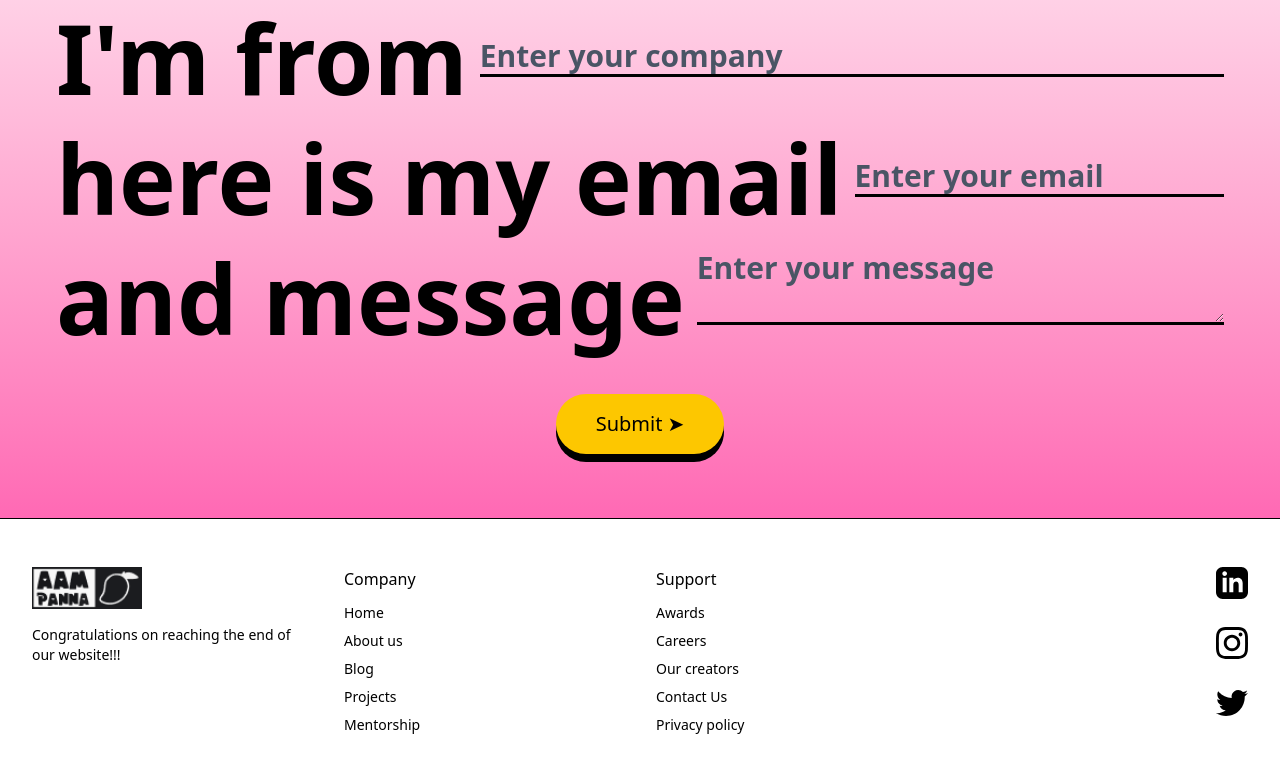
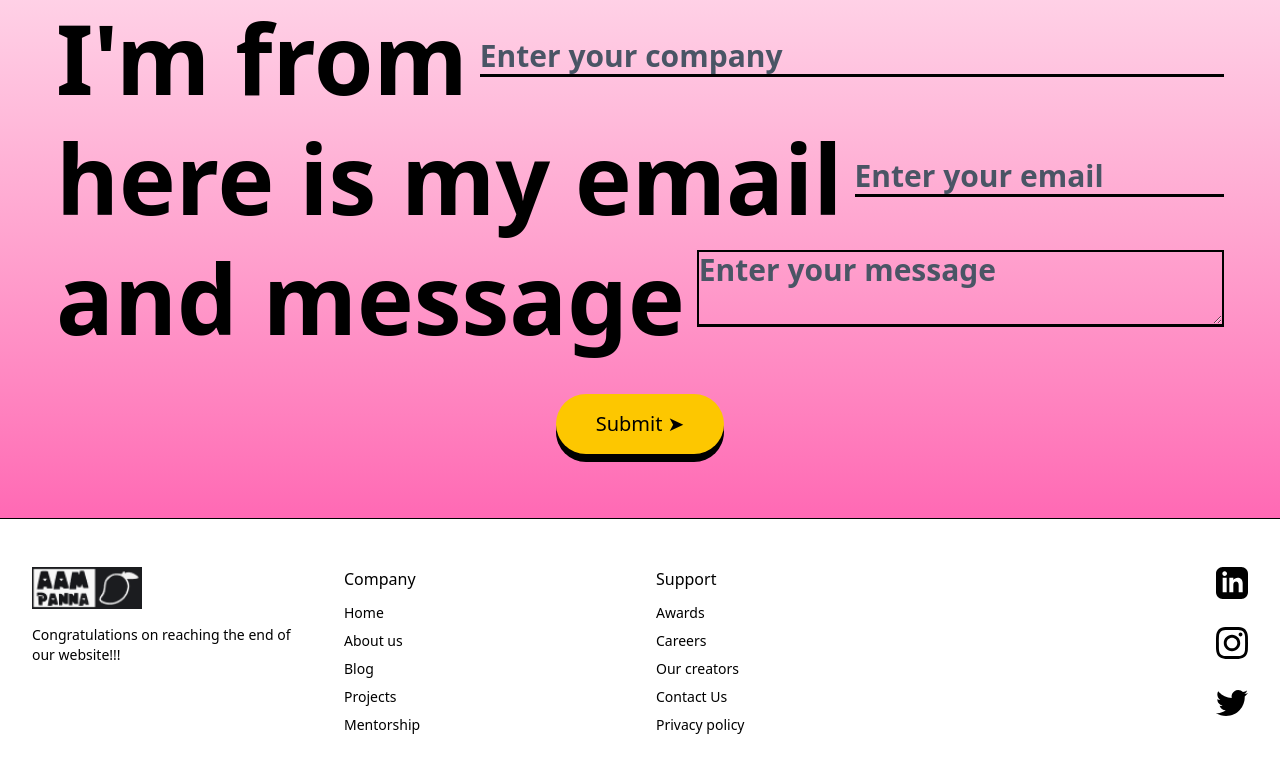
Before and after one commit to arnab-git-404/aam-panna-creations, a Next.js app: page / in a window 1280 px wide. Shown: the part 3626-4399 px from the top of the page. Built offline with nearby package versions, Linux system fonts and the light colour scheme.

Commit message:
Update Form.tsx

```diff
--- a/components/Home/Form.tsx
+++ b/components/Home/Form.tsx
@@ -111,7 +111,7 @@ const Form: React.FC = () => {
               onChange={handleInputChange}
               placeholder="Enter your message"
               rows={2}
-              className="bg-transparent border-b-3 border-black outline-none placeholder-gray-600 text-2xl md:text-3xl font-bold min-w-[260px] flex-1"
+              className=" border-2 bg-transparent border-b-3 border-black outline-none placeholder-gray-600 text-2xl md:text-3xl font-bold min-w-[260px] flex-1"
               required
             />
           </div>
```
